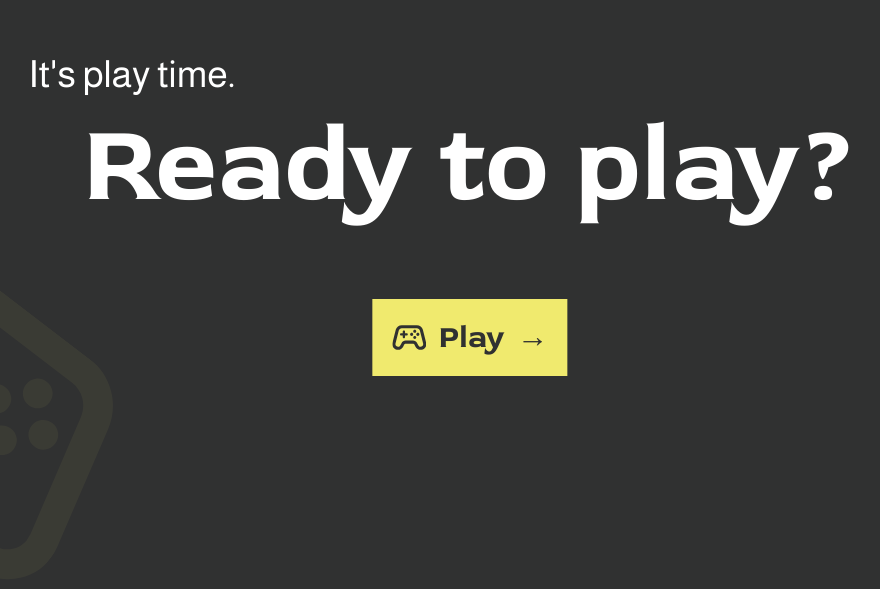
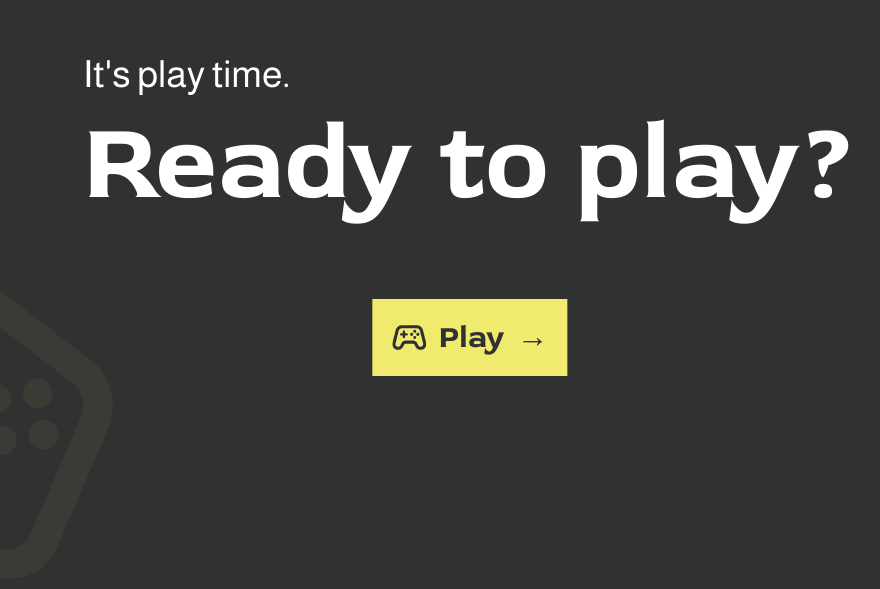
Before and after one commit to Charrath/memory-game, a website built with Vite: page index.html in a window 1280 px wide. Shown: the part 211-800 px from the top of the page, without its empty margins (170-1050 px from the left). Built offline with nearby package versions, Linux system fonts and the light colour scheme.

Commit message:
feat: complete home screen design

```diff
--- a/index.html
+++ b/index.html
@@ -10,20 +10,27 @@
   <body>
     <main>
       <section id="home-screen" class="home">
-        <p class="home__subtitle">It's play time.</p>
-        <h1 class="home__title">Ready to play?</h1>
+        <header>
+          <p class="home__subtitle">It's play time.</p>
+          <h1 class="home__title">Ready to play?</h1>
+        </header>
 
         <div
           class="home__decoration game-controller"
           role="img"
           aria-label="Illustration of a game controller"
         ></div>
+
         <button class="home__button button button--primary" type="button">
-          <span class="home__button-icon game-controller" aria-hidden="true"></span
+          <span
+            class="home__button-icon game-controller"
+            aria-hidden="true"
+          ></span
           ><span class="home__button-text">Play</span>
           <span class="home__button-arrow">→</span>
         </button>
       </section>
+
     </main>
     <!-- <section id="field">
       <button class="card">
--- a/src/scss/base/_index.scss
+++ b/src/scss/base/_index.scss
@@ -1,2 +1,3 @@
 @forward "base";
 @forward "typography.scss";
+@forward "reset"
--- /dev/null
+++ b/src/scss/base/_reset.scss
@@ -0,0 +1,5 @@
+
+
+[hidden] {
+  display: none !important;
+}
--- a/src/scss/pages/_home.scss
+++ b/src/scss/pages/_home.scss
@@ -8,40 +8,33 @@
   width: 100%;
   height: 100%;
 
-  display: flex;
-  flex-direction: column;
-  align-items: flex-start;
-
   background-color: rgba(48, 49, 49, 1);
   overflow: hidden;
 
+   header {
+    position: absolute;
+    top: 33%;
+    left: 50%;
+    transform: translateX(-50%);
+  }
+
   &__subtitle {
-    position: absolute;
-    left: 15.5%;
-    top: 33%;
-
     font-family: "Almarai", sans-serif;
     font-size: a.scale(48px);
     font-weight: 400;
   }
 
   &__title {
-    position: absolute;
-    top: 38.5%;
-    left: 50%;
-    transform: translateX(-50%);
+    font-size: a.scale(140px);
+    font-weight: 700;
 
     white-space: nowrap;
-
-    font-size: a.scale(140px);
-    font-weight: 700;
   }
 
   &__decoration {
     position: absolute;
 
     width: a.scale(415px);
-    aspect-ratio: 415 / 302;
 
     bottom: a.scale(80px);
     left: a.scale(-40px);
```
